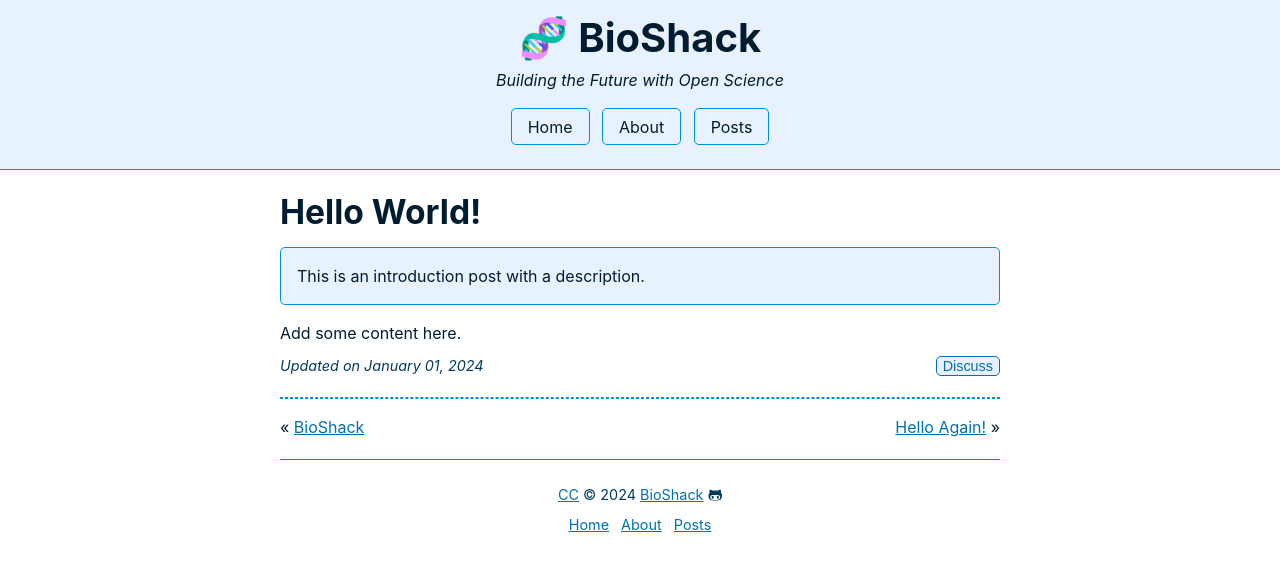
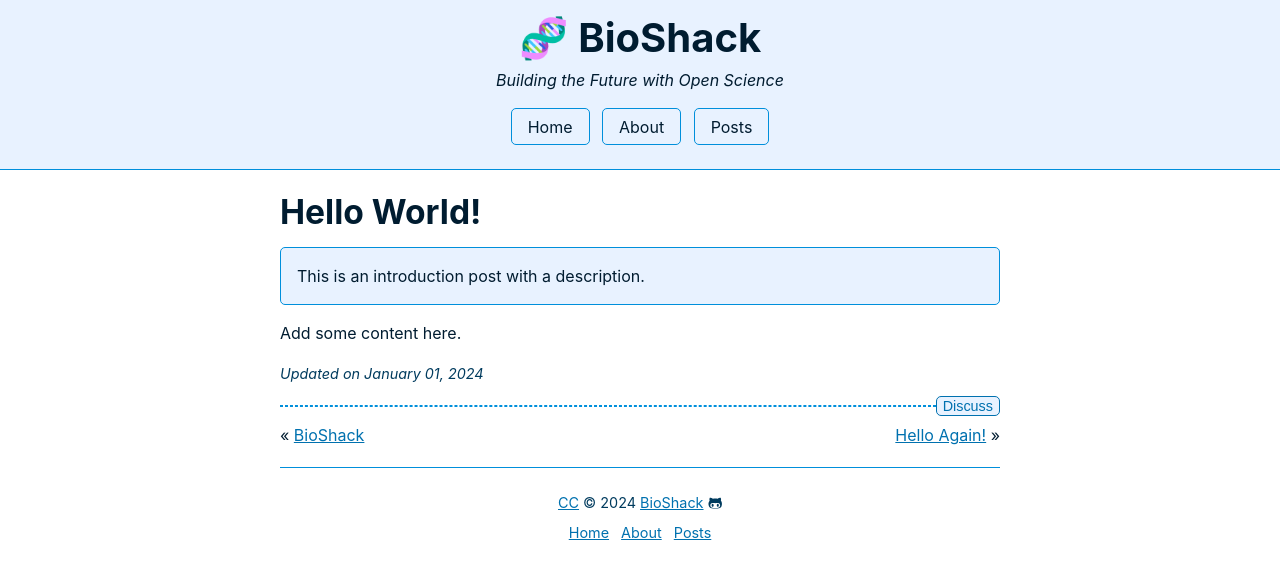
Before and after one commit to megdna/pond, a Jekyll site: the page built from _posts/2024-01-01-hello-world.md, in a window 1280 px wide. Shown: the top 579 px of the page. Built offline with Jekyll 4.4.1, drawn with Linux system fonts in a browser that asks for light colours.

Commit message:
Update post.html

```diff
--- a/_layouts/post.html
+++ b/_layouts/post.html
@@ -5,6 +5,6 @@
 {% if page.description %}<div class="notice">{{ page.description }}</div>{% endif %}
 {% if page.show %}<figure><img alt="{{ page.alt }}" src="{{ page.image | prepend: site.baseurl | prepend: site.url }}"><figcaption>{{ page.caption }}</figcaption></figure>{% endif %}
 {{ content }}
-{% if page.date %}<cite>Updated on {{page.date | date: "%B %d, %Y"}}</cite><div class="next"><button><a href="https://github.com/{{ site.github }}" target="_blank">Discuss</a></button></div><hr>{% endif %}
+{% if page.date %}<p><cite>Updated on {{page.date | date: "%B %d, %Y"}}</cite></p><div class="next"><button><a href="https://github.com/{{ site.github }}" target="_blank">Discuss</a></button></div><hr>{% endif %}
 {% if page.previous.url %}&laquo; <a href="{{ page.previous.url | prepend: site.baseurl | prepend: site.url }}">{{ page.previous.title }}</a>{% endif %}
 {% if page.next.url %}<div class="next"><a href="{{ page.next.url | prepend: site.baseurl | prepend: site.url }}">{{ page.next.title }}</a> &raquo;</div>{% endif %}
```
